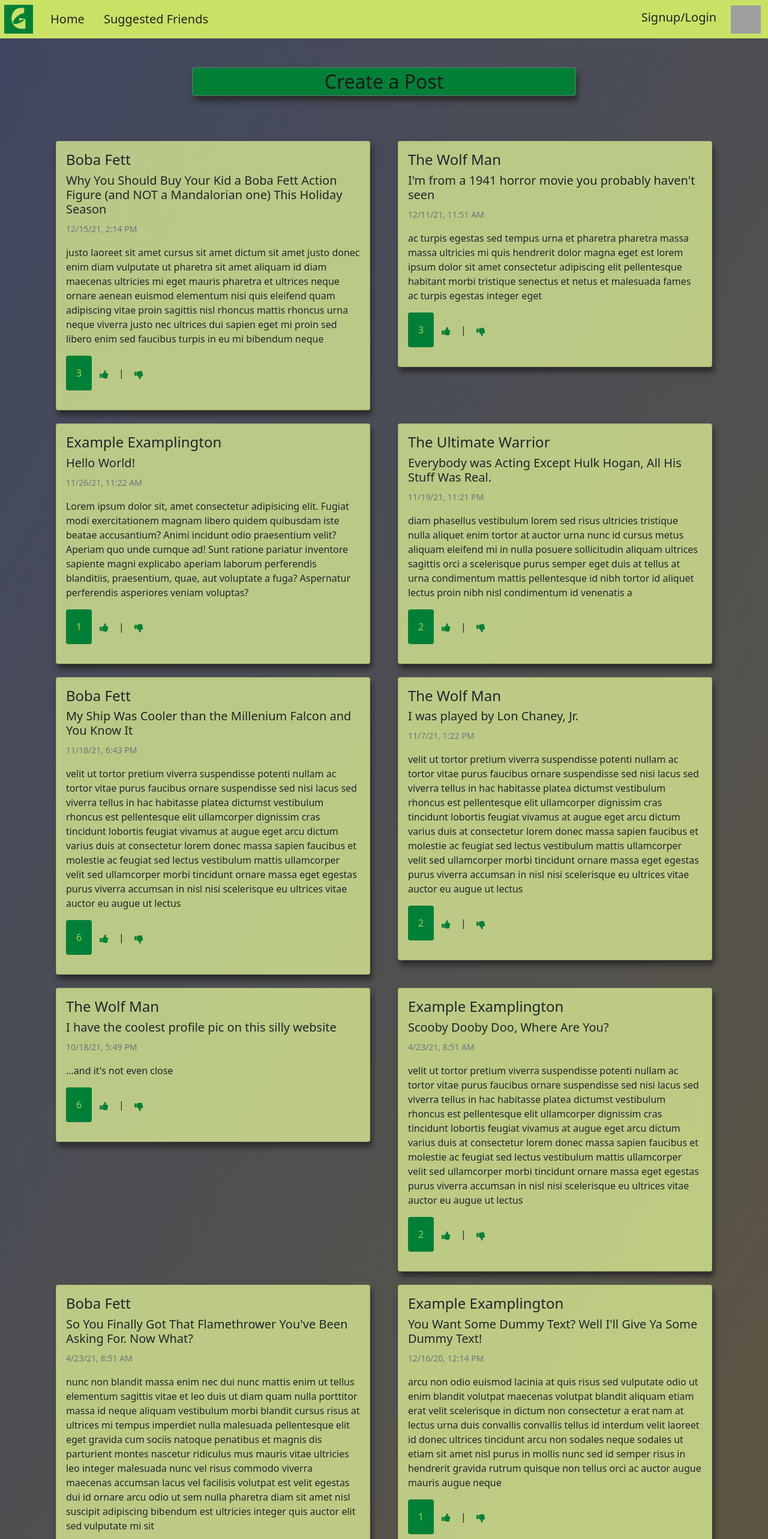
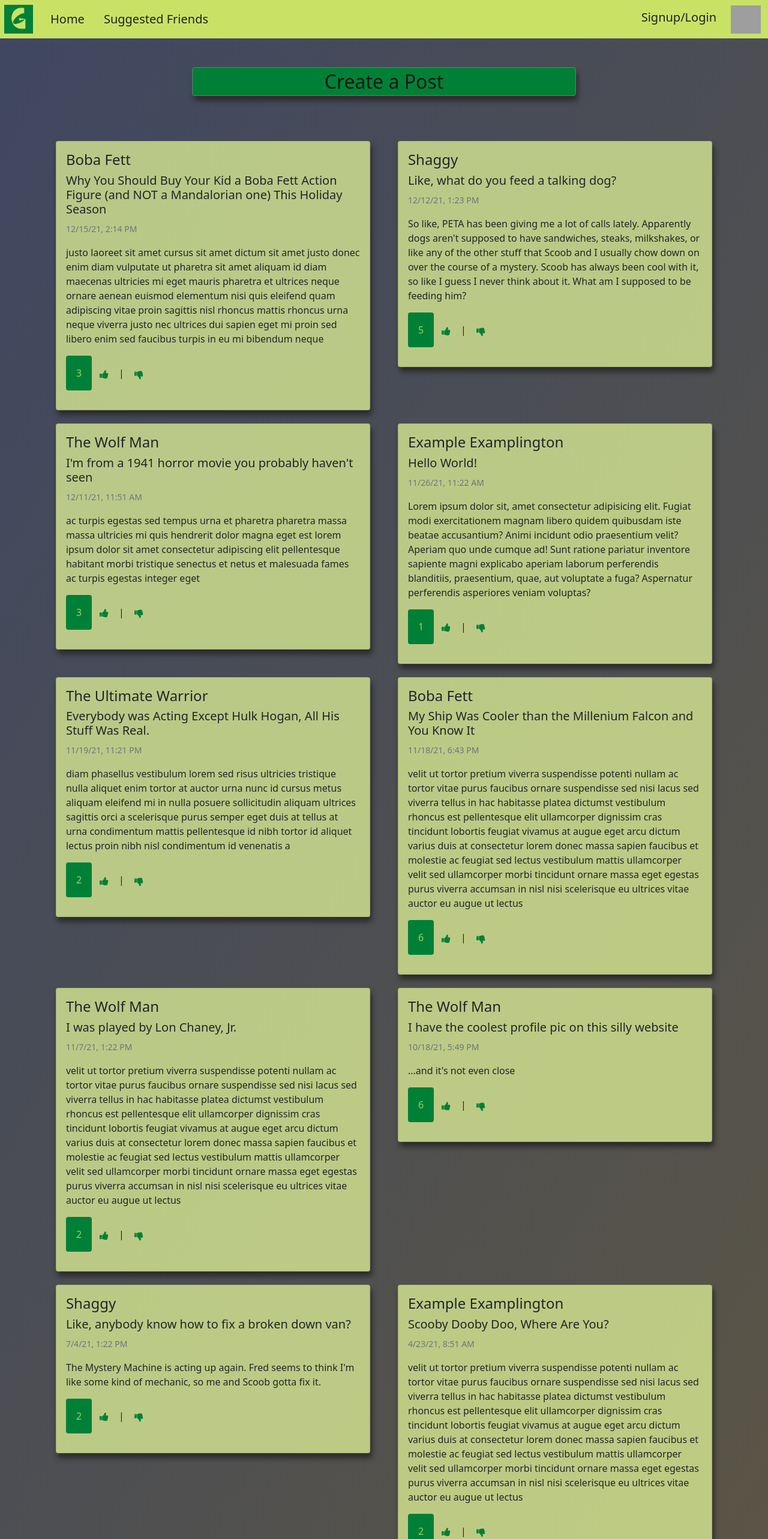
Before and after one commit to sporkupine/GetFriended, an Angular app: page /home in a window 1280 px wide. Shown: the top 2566 px of the page at 60% size. Built offline with nearby package versions, Linux system fonts and the light colour scheme; grey boxes are pictures that could not be loaded.

Commit message:
added new user (shaggy) with picture + posts

```diff
--- a/src/app/shared/user.service.ts
+++ b/src/app/shared/user.service.ts
@@ -143,6 +143,32 @@ export class UserService {
       ],
       isFriends: false,
     },
+    {
+      id: 4,
+      name: 'Shaggy Rogers',
+      imagePath:
+        'https://cdn.hanna-barberawiki.com/thumb/8/82/Shaggy_Rogers.png/1200px-Shaggy_Rogers.png',
+      bio: "Like what's up man! Professional detective and foodie from Coolsville, Ohio.",
+      posts: [
+        {
+          userName: 'Shaggy',
+          name: 'Like, anybody know how to fix a broken down van?',
+          content:
+            "The Mystery Machine is acting up again. Fred seems to think I'm like some kind of mechanic, so me and Scoob gotta fix it.",
+          date: new Date(2021, 6, 4, 13, 22),
+          likes: 2,
+        },
+        {
+          userName: 'Shaggy',
+          name: 'Like, what do you feed a talking dog?',
+          content:
+            "So like, PETA has been giving me a lot of calls lately. Apparently dogs aren't supposed to have sandwiches, steaks, milkshakes, or like any of the other stuff that Scoob and I usually chow down on over the course of a mystery. Scoob has always been cool with it, so like I guess I never think about it. What am I supposed to be feeding him?",
+            date: new Date(2021, 11, 12, 13, 23),
+            likes: 5,
+        },
+      ],
+      isFriends: false,
+    },
   ];
 
   getUsers() {
@@ -169,11 +195,11 @@ export class UserService {
     user.isFriends = false;
   }
 
-  likePost(post:Post) {
+  likePost(post: Post) {
     post.likes++;
   }
 
-  dislikePost(post:Post) {
+  dislikePost(post: Post) {
     post.likes--;
   }
 }
```
